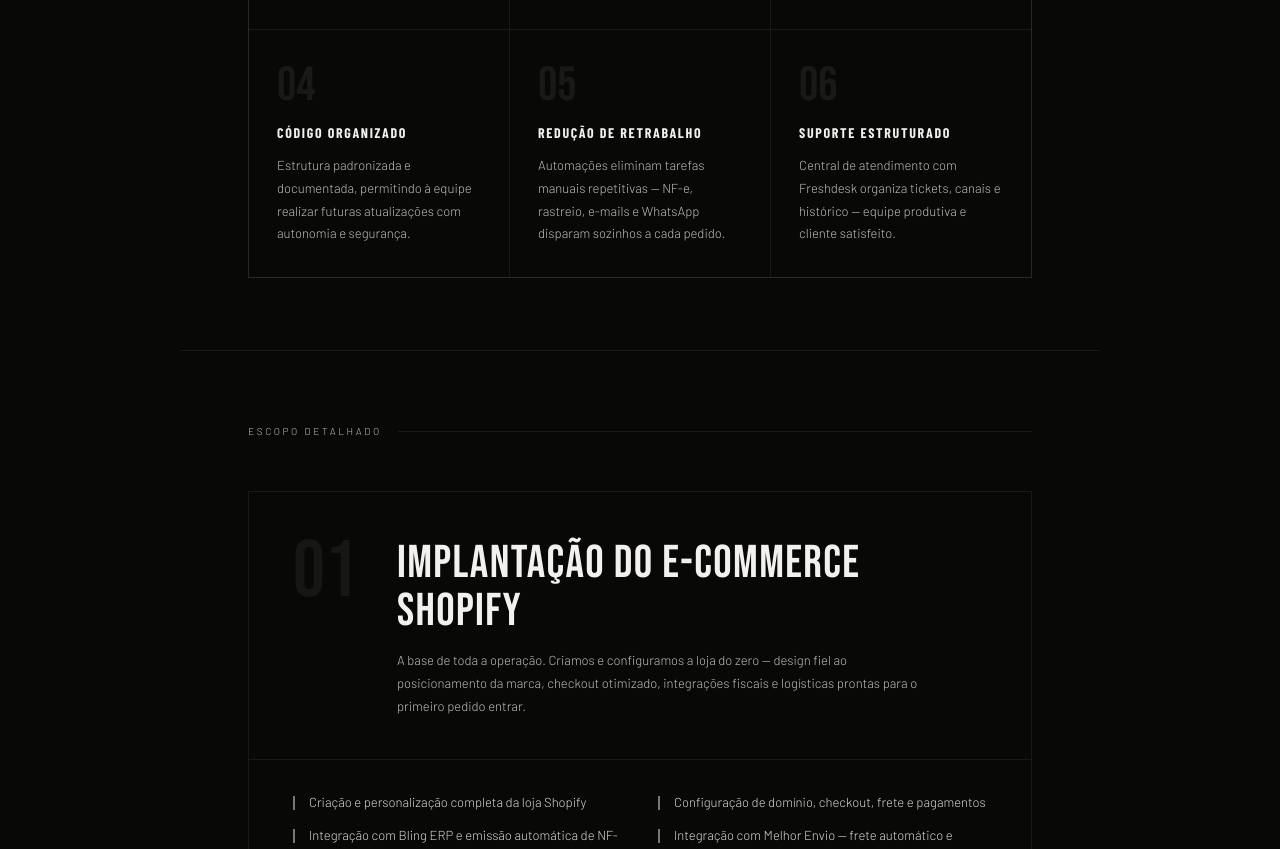
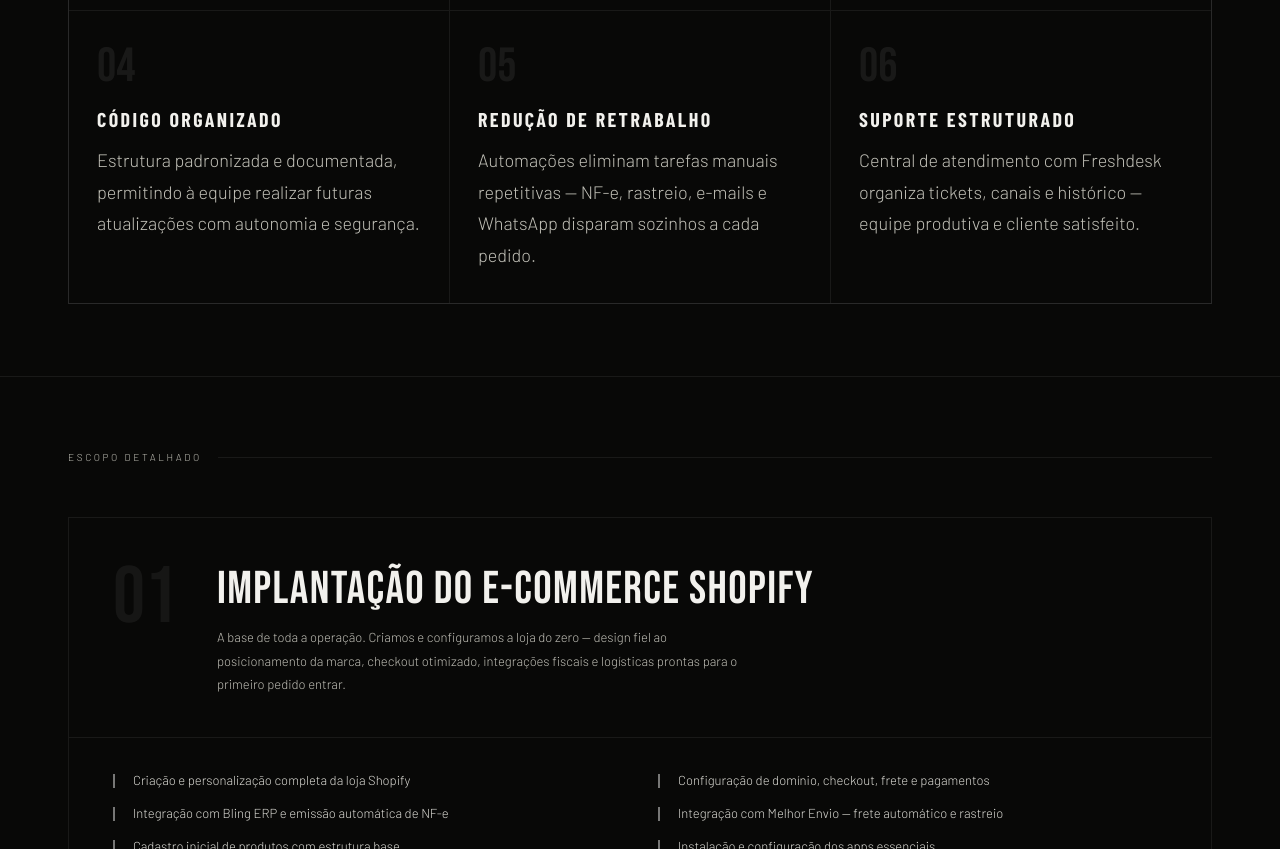
Before and after one commit to gustavobrisoladev-spec/pro, a plain HTML site: page index.html in a window 1280 px wide. Shown: the part 1951-2800 px from the top of the page. Drawn offline with nearby package versions, Linux system fonts and the light colour scheme.

Commit message:
Adjust font sizes in index.html
Updated font sizes for various elements in index.html.

```diff
--- a/index.html
+++ b/index.html
@@ -22,7 +22,7 @@ body{background:var(--black);color:var(--white);font-family:"Barlow",sans-serif;
 .geo{position:fixed;inset:0;z-index:0;pointer-events:none;overflow:hidden;opacity:0.035}
 .geo svg{width:100%;height:100%;object-fit:cover}
 
-.page{position:relative;z-index:1;max-width:920px;margin:0 auto}
+.page{position:relative;z-index:1;max-width:1420px;margin:0 auto}
 
 /* ─── COVER ─── */
 .cover{min-height:100vh;display:flex;flex-direction:column;justify-content:space-between;padding:56px 68px;border-bottom:1px solid var(--line);position:relative;overflow:hidden}
@@ -34,7 +34,7 @@ body{background:var(--black);color:var(--white);font-family:"Barlow",sans-serif;
 .cover-title{font-family:"Bebas Neue",sans-serif;font-size:clamp(66px,10vw,116px);line-height:0.9;letter-spacing:0.02em;text-transform:uppercase}
 .cover-title .outline{-webkit-text-stroke:1px var(--white);color:transparent;display:block}
 .cover-title .solid{color:var(--white);display:block}
-.cover-sub{margin-top:40px;max-width:500px;font-size:15px;color:var(--lgray);line-height:1.85;font-weight:300}
+.cover-sub{margin-top:40px;max-width:500px;font-size:18px;color:var(--lgray);line-height:1.85;font-weight:300}
 .cover-bottom{display:flex;justify-content:space-between;align-items:flex-end;border-top:1px solid var(--line);padding-top:28px}
 .meta-row{display:flex;gap:52px}
 .meta-label{font-size:10px;letter-spacing:0.22em;text-transform:uppercase;color:var(--gray);margin-bottom:5px}
@@ -57,8 +57,8 @@ body{background:var(--black);color:var(--white);font-family:"Barlow",sans-serif;
 .dif-item{background:var(--black);padding:32px 28px;transition:background 0.2s}
 .dif-item:hover{background:#111110}
 .dif-num{font-family:"Bebas Neue",sans-serif;font-size:48px;color:rgba(255,255,255,0.07);line-height:1;margin-bottom:12px}
-.dif-title{font-family:"Barlow Condensed",sans-serif;font-size:14px;font-weight:700;letter-spacing:0.12em;text-transform:uppercase;color:var(--white);margin-bottom:10px}
-.dif-text{font-size:13px;color:var(--gray);line-height:1.75}
+.dif-title{font-family:"Barlow Condensed",sans-serif;font-size:20px;font-weight:700;letter-spacing:0.12em;text-transform:uppercase;color:var(--white);margin-bottom:10px}
+.dif-text{font-size:18px;color:var(--gray);line-height:1.75}
 
 /* FASES */
 .phase{border:1px solid var(--line);margin-bottom:2px}
@@ -67,7 +67,7 @@ body{background:var(--black);color:var(--white);font-family:"Barlow",sans-serif;
 .phase-name{font-family:"Bebas Neue",sans-serif;font-size:clamp(28px,4vw,46px);letter-spacing:0.03em;text-transform:uppercase;line-height:1.05;color:var(--white);padding-top:8px}
 .phase-desc{font-size:13px;color:var(--gray);line-height:1.8;margin-top:12px;max-width:540px}
 .phase-body{padding:32px 44px;display:grid;grid-template-columns:1fr 1fr;gap:12px 36px}
-.phase-item{display:flex;align-items:flex-start;gap:14px;font-size:13px;color:var(--lgray);line-height:1.65}
+.phase-item{display:flex;align-items:flex-start;gap:18px;font-size:13px;color:var(--lgray);line-height:1.65}
 .phase-bar{width:2px;height:14px;background:rgba(255,255,255,0.45);flex-shrink:0;margin-top:4px}
 
 /* PROCESSO */
@@ -77,7 +77,7 @@ body{background:var(--black);color:var(--white);font-family:"Barlow",sans-serif;
 .proc-step:last-child::after{display:none}
 .proc-n{font-family:"Bebas Neue",sans-serif;font-size:40px;color:rgba(255,255,255,0.07);line-height:1;margin-bottom:10px}
 .proc-title{font-family:"Barlow Condensed",sans-serif;font-size:13px;font-weight:700;letter-spacing:0.12em;text-transform:uppercase;color:var(--white);margin-bottom:8px}
-.proc-text{font-size:12px;color:var(--gray);line-height:1.7}
+.proc-text{font-size:16px;color:var(--gray);line-height:1.7}
 
 /* FLOW */
 .flow-row{display:flex;align-items:stretch;border:1px solid var(--line)}
```
